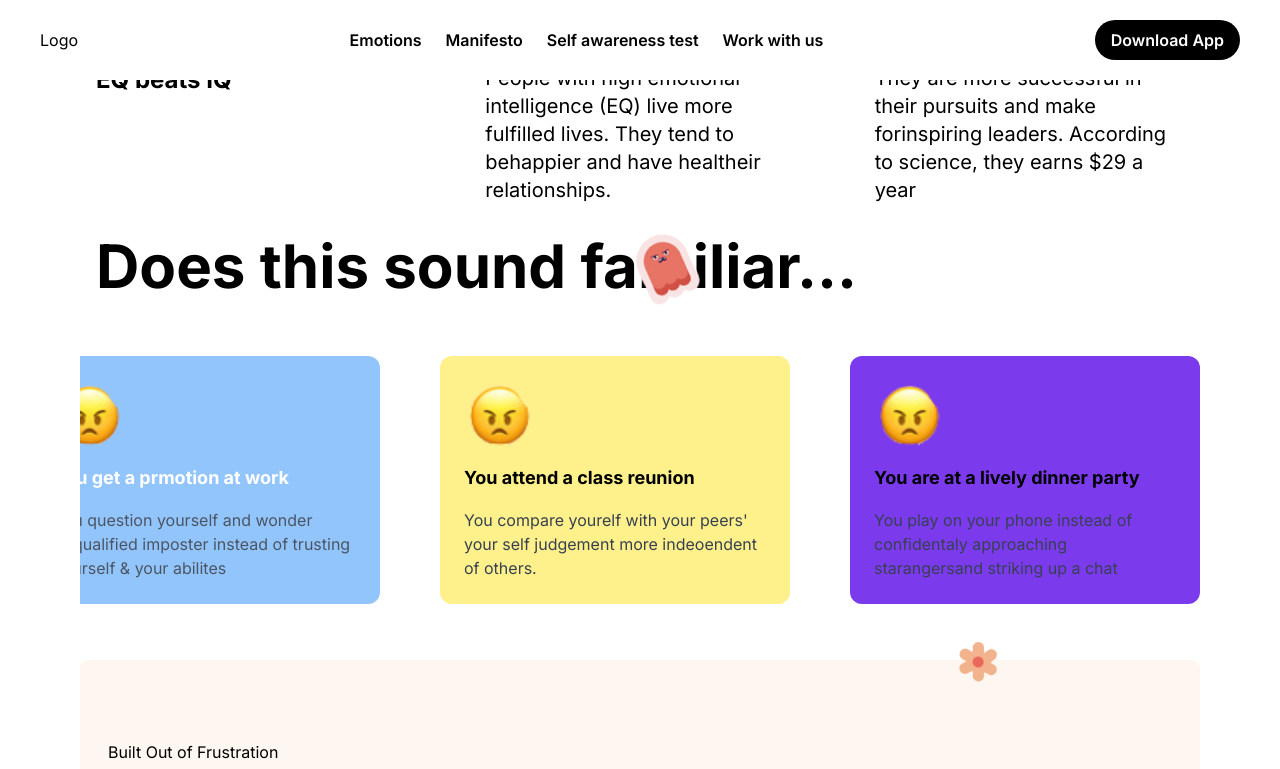
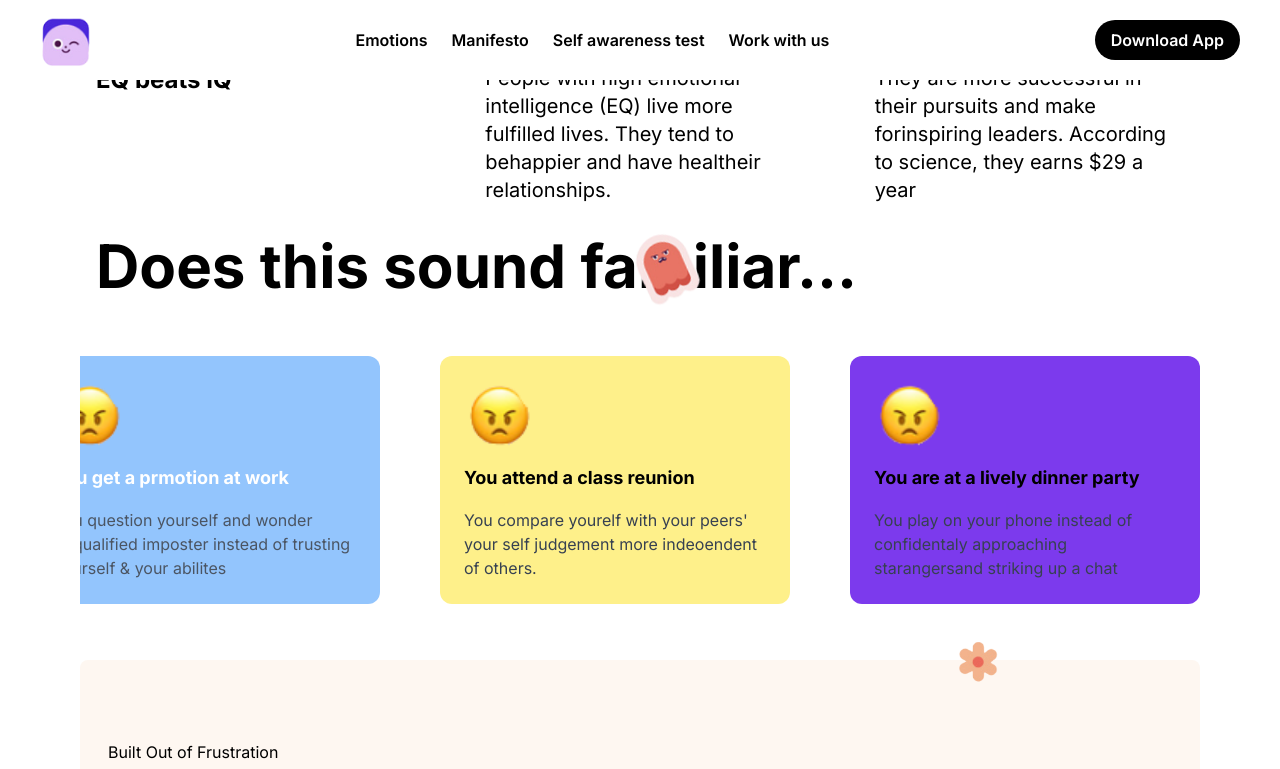
Before and after one commit to rushirrj/density-exchange-task, a Next.js app: page / in a window 1280 px wide. Shown: the top 769 px of the page. Built offline with nearby package versions, Linux system fonts and the light colour scheme.

Commit message:
Add Ahead Logo

```diff
--- a/src/components/Footer.jsx
+++ b/src/components/Footer.jsx
@@ -4,7 +4,9 @@ import React from "react";
 const Footer = () => {
   return (
     <footer className="mt-4 border-gray-300  py-12 px-12 border-t">
-      <p className="text-xl font-bold text-violet-700 text-center">LOGO</p>
+      <p className="text-xl font-bold text-violet-700 flex justify-center">
+        <Image width={60} height={60} alt="" src="/ahead-logo.png" />
+      </p>
       <p className="text-xl font-bold text-violet-700 text-center">ahead</p>
       <div className="flex gap-8 items-center justify-center mt-5 font-semibold">
         <div className="">AugustraBe 26, 10117 Berlin</div>
--- a/src/components/Navbar.jsx
+++ b/src/components/Navbar.jsx
@@ -1,10 +1,10 @@
 import React from 'react'
-
+import Image from 'next/image'
 export default function Navbar() {
   return (
     <div className="fixed top-[0] left-[0]  bg-white z-[100]">
       <header className="flex  justify-between h-20 items-center py-3 px-10 w-screen">
-        <div className="">Logo</div>
+        <div className=""><Image width={50} height={50} alt="" src="/ahead-logo.png" /></div>
         <div className="">
           <ul className="flex gap-6 items-center">
             <li className="cursor-pointer font-semibold ">Emotions</li>
```
Also changed, not shown: public/ahead-logo.png (added).
